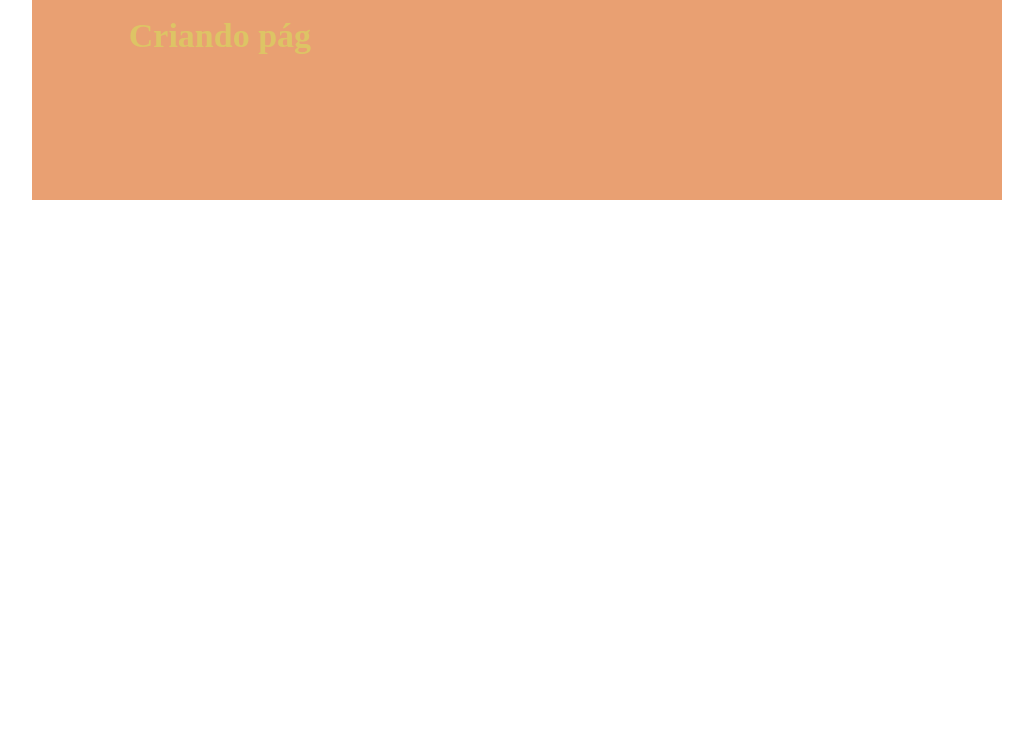
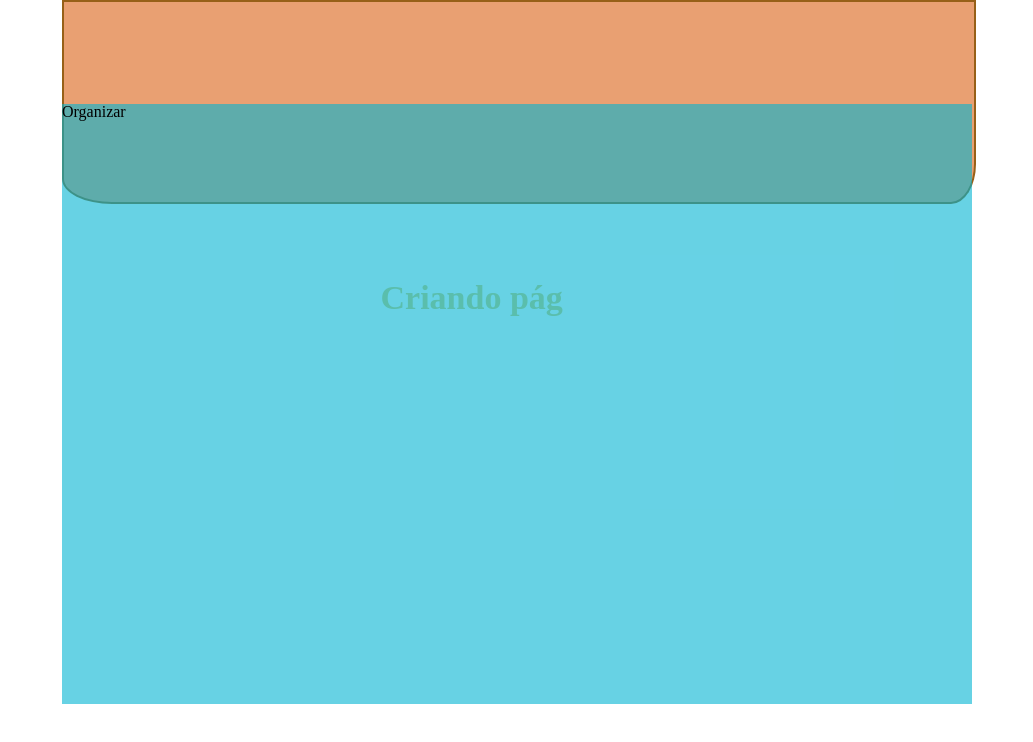
Before and after one commit to RicardoFelixProgrammer/revendo, a plain HTML site: page src/html/testando.html in a window 1280 px wide. Shown: the whole page, without its empty margins (123-1156 px from the left). Drawn offline with Linux system fonts and the light colour scheme.

Commit message:
testando alguns conceitos

```diff
--- a/src/css/style.css
+++ b/src/css/style.css
@@ -1,14 +1,22 @@
 body {
     position: absolute;
-    width: 75.833333%;
-    left: 12.085%;
-    /* 30px/1200px */
-}
-
-header {
-    width: 100%;
-    height: 200px;
-    background-color: rgba(221, 105, 32, 0.63);
+    width: 910px;
+    left: calc((100vw - 910px)/2);
+    /* left: 12.085%; */
+    /*30px/1200px*/
+    /*left: 26.041667%; /* 500px/1920px */
+    /* left: 28.095238%; */
+    /*590px/2100px*/
+    /* right: 43.333333%; */
+    /*910px/2100px*/
+    /* right: 43.809524%; */
+    /*920px/2100px*/
+    /* right: 47.395833%; */
+    /*7910px/1920 */
+    /* right: 14.453125%; */
+    /* 185px/1280px*/
+    /* width: 47.395833%; */
+    /* 910px/1920*/
 }
 
 h1 {
@@ -19,6 +27,22 @@ h1 {
 
 .index {
     position: absolute;
-    left: 10%;
-    top: 9.5%;
+    left: 35%;
+    top: 35%;
 }
+
+main {
+    position: relative;
+    top: -100px;
+    height: calc(100vh - 200px);
+    background-color: rgba(2, 180, 211, 0.6);
+}
+
+header {
+    width: 100%;
+    height: 200px;
+    background-color: rgba(221, 105, 32, 0.63);
+    border: 2px double rgba(130, 80, 2, 0.8);
+    border-bottom-right-radius: 25px 40px;
+    border-bottom-left-radius: 50px 25px;
+}
--- a/src/html/testando.html
+++ b/src/html/testando.html
@@ -13,6 +13,7 @@
         <h1 class="titulo index"> Criando pág </h1>
     </header>
     <main>
+        <h2>Organizar</h2>
     </main>
     <footer>
     </footer>
```
